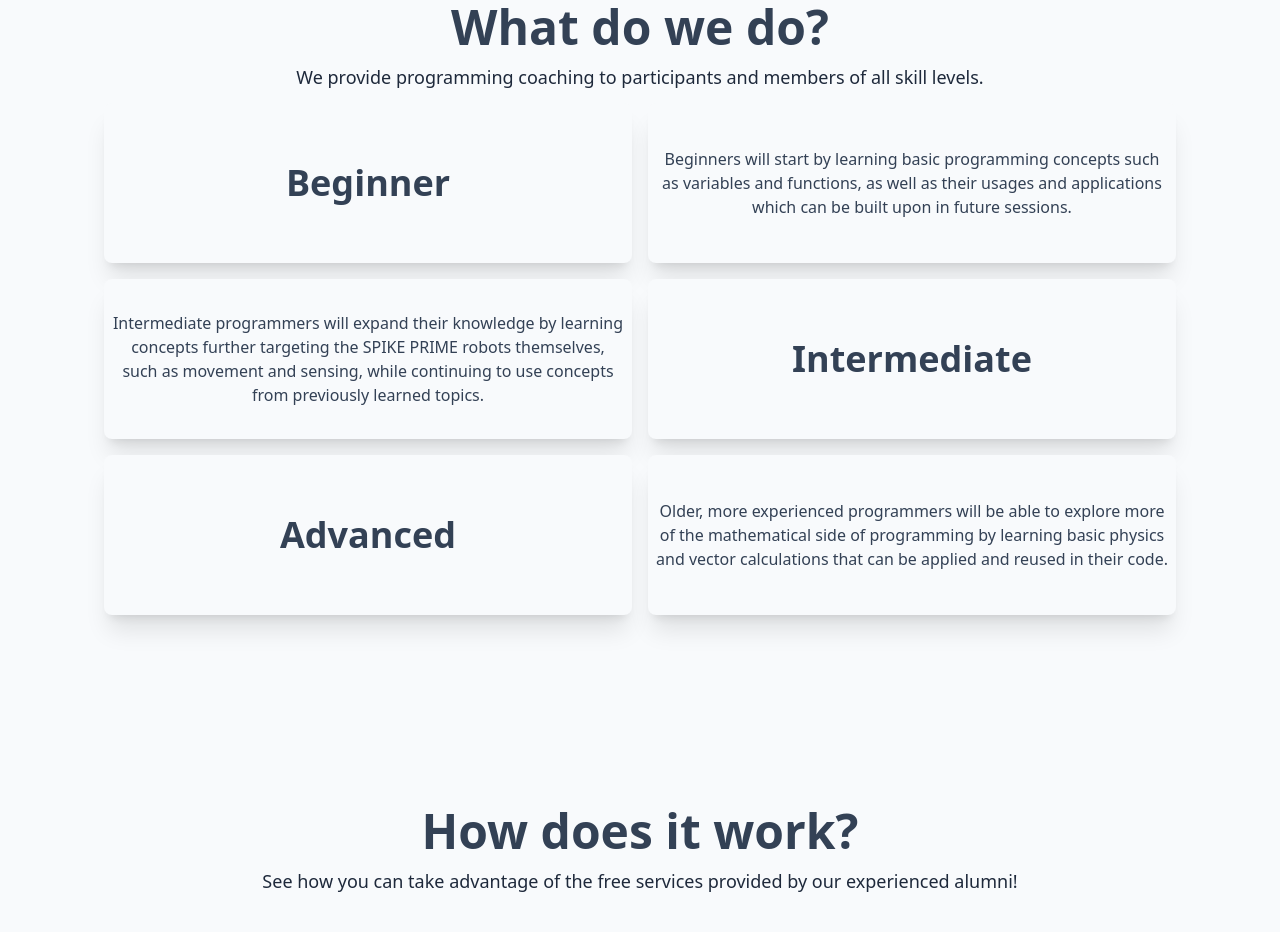
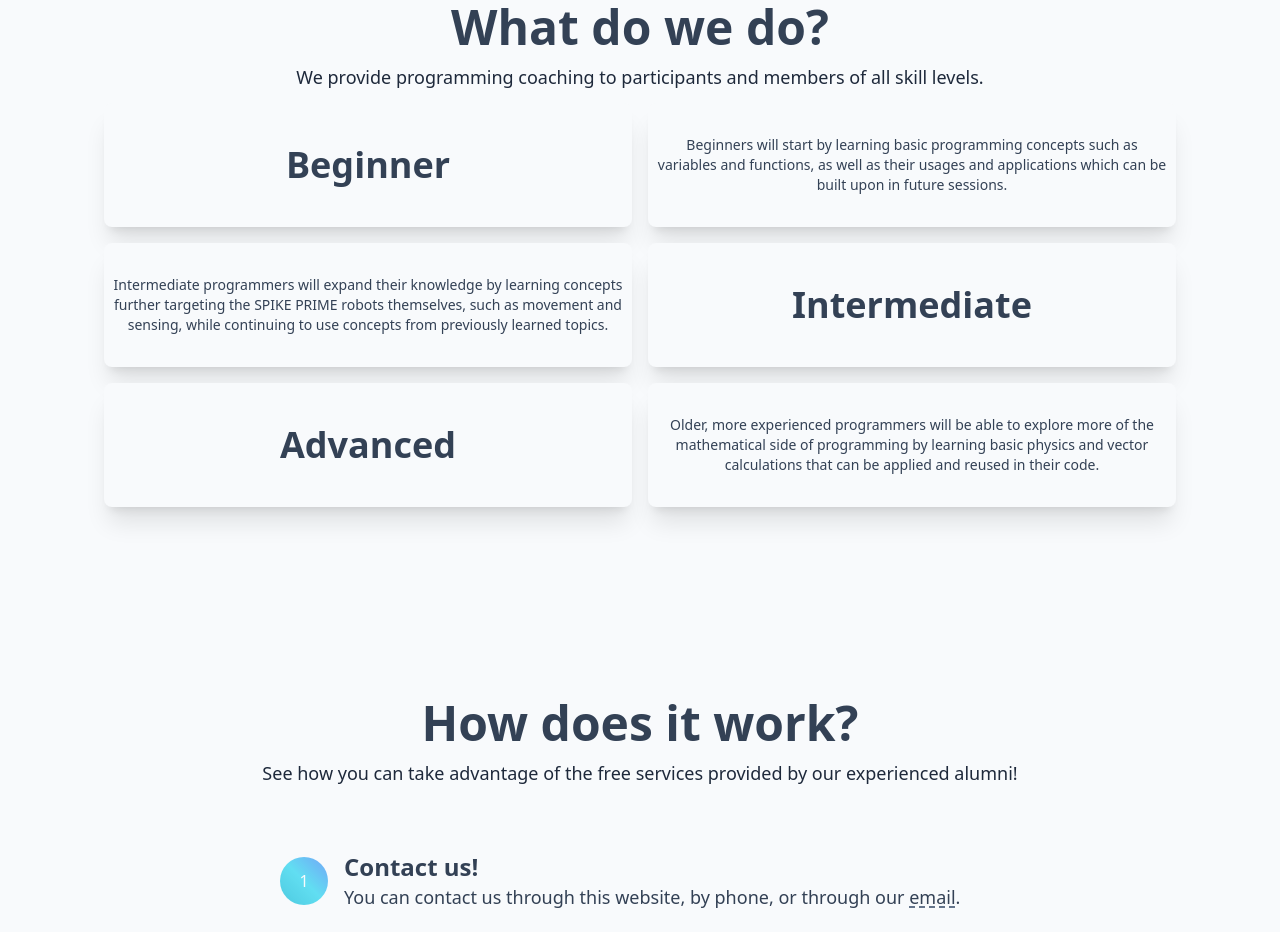
Before and after one commit to Coding-Academy-STL/fllstl.codes, a Next.js app: page / in a window 1280 px wide. Shown: the part 1860-2792 px from the top of the page. Built offline with nearby package versions, Linux system fonts and the light colour scheme.

Commit message:
fix: decrease text size on smaller screens

```diff
--- a/pages/index.tsx
+++ b/pages/index.tsx
@@ -108,7 +108,7 @@ const About: NextPage = () => {
                         </h1>
                     </div>
                     <div className="flex flex-col bg-slate-50 text-slate-700 dark:bg-gray-700 dark:text-slate-200 shadow-xl rounded-lg text-center px-2 py-2 md:py-8">
-                        <p className="text-md max-w-sm md:max-w-md lg:max-w-lg max-h-sm md:max-h-md lg:max-h-lg sm:text-md my-auto">
+                        <p className="text-sm md:text-md max-w-sm md:max-w-md lg:max-w-lg my-auto">
                             Beginners will start by learning basic programming
                             concepts such as variables and functions, as well as
                             their usages and applications which can be built
@@ -116,7 +116,7 @@ const About: NextPage = () => {
                         </p>
                     </div>
                     <div className="flex flex-col bg-slate-50 text-slate-700 dark:bg-gray-700 dark:text-slate-200 shadow-xl rounded-lg text-center px-2 py-2 md:py-8">
-                        <p className="text-md max-w-sm md:max-w-md lg:max-w-lg max-h-sm md:max-h-md lg:max-h-lg sm:text-md my-auto">
+                        <p className="text-sm md:text-md max-w-sm md:max-w-md lg:max-w-lg my-auto">
                             Intermediate programmers will expand their knowledge
                             by learning concepts further targeting the SPIKE
                             PRIME robots themselves, such as movement and
@@ -135,7 +135,7 @@ const About: NextPage = () => {
                         </h1>
                     </div>
                     <div className="flex flex-col bg-slate-50 text-slate-700 dark:bg-gray-700 dark:text-slate-200 shadow-xl rounded-lg text-center px-2 py-2 md:py-8">
-                        <p className="text-md max-w-sm md:max-w-md lg:max-w-lg sm:text-md my-auto">
+                        <p className="text-sm md:text-md max-w-sm md:max-w-md lg:max-w-lg my-auto">
                             Older, more experienced programmers will be able to
                             explore more of the mathematical side of programming
                             by learning basic physics and vector calculations
```
